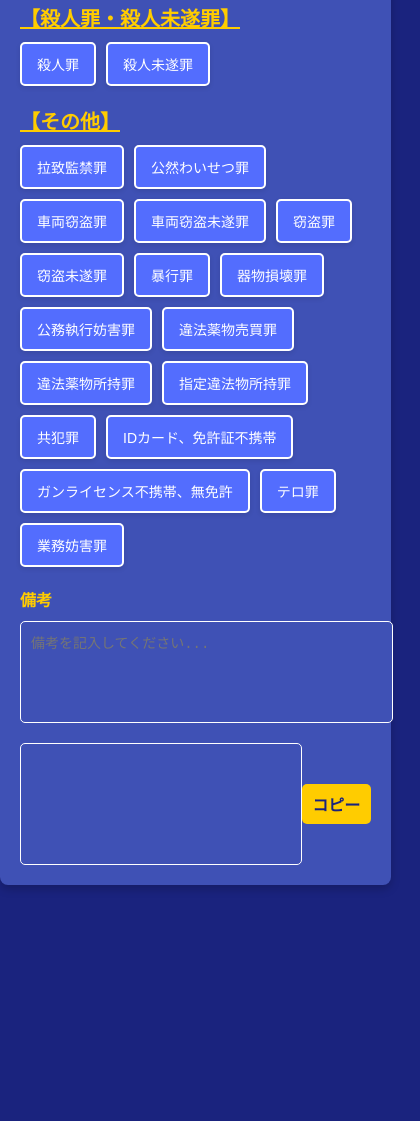
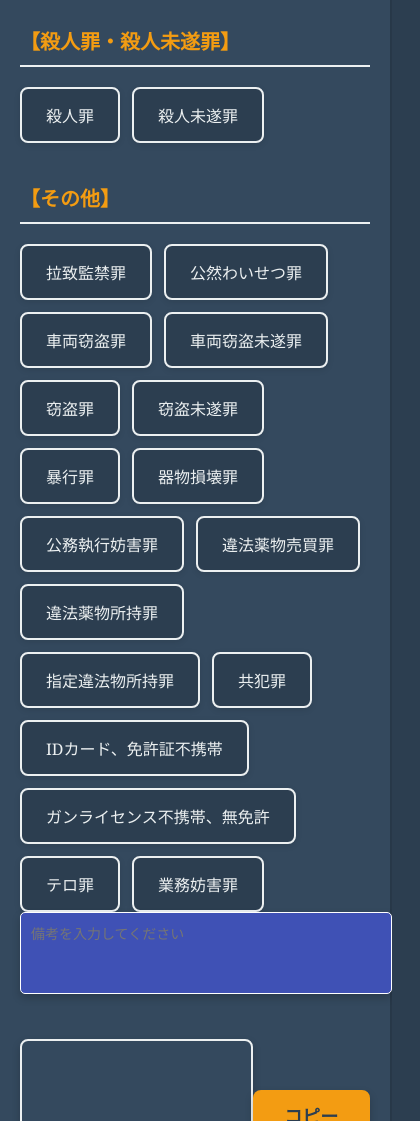
Before and after one commit to KuonRen/fine_calculation, a plain HTML site: page index.html in a window 390 px wide. Shown: the part 879-2000 px from the top of the page, 420 px wide, since content can reach past the window. Before the commit the page ends 1804 px from the top, so only its background shows below. Drawn offline with Linux system fonts and the light colour scheme.

Commit message:
Update index.html

```diff
--- a/index.html
+++ b/index.html
@@ -5,119 +5,117 @@
     <meta name="viewport" content="width=device-width, initial-scale=1.0">
     <title>罰金計算</title>
     <style>
-        /* 警察関連デザイン */
+        /* 全体のデザイン */
         body {
-            font-family: 'Arial', sans-serif;
-            background-color: #1a237e; /* 警察ブルー */
-            color: #fff;
+            font-family: 'Georgia', serif; /* 高級感のあるフォント */
+            background-color: #2c3e50; /* 黒に近いダークブルー */
+            color: #ecf0f1; /* 白っぽいテキストカラー */
             margin: 0;
             padding: 0;
         }
 
         h2 {
             text-align: center;
-            font-size: 28px;
-            margin-top: 30px;
-            color: #ffcc00; /* 金色: 警察のロゴカラー */
+            color: #f39c12; /* ゴールド色 */
+            font-size: 36px;
+            margin-top: 40px;
+            font-weight: 700;
+            text-transform: uppercase;
         }
 
         .container {
-            width: 90%;
             max-width: 800px;
             margin: 40px auto;
-            padding: 20px;
-            background-color: #3f51b5; /* ネイビーブルー */
-            border-radius: 8px;
-            box-shadow: 0 4px 10px rgba(0, 0, 0, 0.2);
+            padding: 30px;
+            background-color: #34495e; /* 深いグレー */
+            border-radius: 15px;
+            box-shadow: 0 10px 20px rgba(0, 0, 0, 0.2);
         }
 
         .category {
-            margin-bottom: 20px;
+            margin-bottom: 40px;
         }
 
         .category-title {
+            font-weight: bold;
             font-size: 20px;
-            font-weight: bold;
-            color: #ffcc00; /* 金色 */
-            margin-bottom: 10px;
-            text-decoration: underline;
+            color: #f39c12; /* ゴールド色 */
+            margin-bottom: 20px;
+            border-bottom: 2px solid #ecf0f1;
+            padding-bottom: 10px;
         }
 
         .crime-list {
             display: flex;
             flex-wrap: wrap;
-            gap: 10px;
+            gap: 12px;
         }
 
         .crime-item {
-            padding: 10px 15px;
-            background-color: #536dfe; /* 警察ブルー */
-            border-radius: 5px;
+            padding: 14px 24px;
+            border: 2px solid #ecf0f1;
+            background-color: #2c3e50; /* ダークな色合い */
             cursor: pointer;
             text-align: center;
-            font-size: 14px;
-            transition: background-color 0.3s;
-            border: 2px solid #fff;
-            box-shadow: 0 2px 5px rgba(0, 0, 0, 0.1);
+            font-size: 16px;
+            border-radius: 8px;
+            transition: background-color 0.3s, border-color 0.3s;
+            box-shadow: 0 2px 6px rgba(0, 0, 0, 0.1);
+        }
+
+        .crime-item:hover {
+            background-color: inherit;
+            border-color: #ecf0f1;
         }
 
         .crime-item.selected {
-            background-color: #ffcc00; /* 金色 */
-            color: #1a237e; /* 警察ブルー */
-            border-color: #ffcc00;
+            background-color: #e67e22; /* オレンジ色 */
+            color: #2c3e50;
+            border-color: #e67e22;
         }
 
         .output-container {
             display: flex;
             justify-content: space-between;
-            align-items: center; /* 高さの中央揃え */
-            margin-top: 20px;
+            align-items: center;
+            margin-top: 30px;
         }
 
         textarea {
             width: 75%;
-            height: 100px;
-            padding: 10px;
-            font-size: 14px;
-            border-radius: 5px;
-            border: 1px solid #fff;
-            background-color: #3f51b5; /* ネイビーブルー */
-            color: #fff;
+            height: 120px;
+            padding: 14px;
+            font-size: 16px;
+            border-radius: 8px;
+            border: 2px solid #ecf0f1;
             resize: none;
+            background-color: #34495e;
+            color: #ecf0f1;
+            box-shadow: 0 4px 8px rgba(0, 0, 0, 0.2);
         }
 
         button {
             width: 20%;
-            height: 40px;
-            background-color: #ffcc00; /* 金色 */
-            color: #1a237e; /* 警察ブルー */
-            font-size: 16px;
+            height: 50px;
+            cursor: pointer;
+            font-size: 18px;
             border: none;
-            border-radius: 5px;
-            cursor: pointer;
+            background-color: #f39c12; /* ゴールド */
+            color: #2c3e50;
+            border-radius: 8px;
+            transition: background-color 0.3s;
             font-weight: bold;
+            box-shadow: 0 4px 8px rgba(0, 0, 0, 0.2);
         }
 
         button:hover {
-            background-color: #ffb300; /* 金色の濃い色 */
+            background-color: #e67e22; /* 少しオレンジがかったゴールド */
         }
 
-        .remark-container {
-            margin-top: 20px;
-            display: flex;
-            flex-direction: column;
-        }
-
-        .remark-title {
-            font-size: 16px;
-            font-weight: bold;
-            color: #ffcc00;
-            margin-bottom: 10px;
-        }
-
+        /* 備考欄のデザイン */
         .remark-textarea {
             width: 100%;
-            height: 80px;
+            height: 60px;  /* 少し小さくしました */
             padding: 10px;
             font-size: 14px;
             border-radius: 5px;
@@ -126,11 +124,26 @@
             color: #fff;
             resize: none;
         }
+
+        /* レスポンシブ対応 */
+        @media (max-width: 768px) {
+            .container {
+                padding: 20px;
+            }
+
+            textarea {
+                width: 60%;
+            }
+
+            button {
+                width: 35%;
+            }
+        }
     </style>
 </head>
 <body>
     <div class="container">
-        <h2><img src="https://upload.wikimedia.org/wikipedia/commons/thumb/5/5d/Police_badge_icon.svg/1200px-Police_badge_icon.svg.png" class="icon" alt="警察バッジ">罰金計算</h2>
+        <h2>罰金計算</h2>
 
         <div class="category">
             <div class="category-title">【強盗罪】</div>
@@ -150,11 +163,9 @@
         <div class="category">
             <div class="category-title">【その他】</div>
             <div class="crime-list" id="otherList"></div>
-        </div>
 
-        <div class="remark-container">
-            <div class="remark-title">備考</div>
-            <textarea class="remark-textarea" id="remarks" placeholder="備考を記入してください..."></textarea>
+            <!-- 備考欄 -->
+            <textarea class="remark-textarea" id="remark" placeholder="備考を入力してください"></textarea>
         </div>
 
         <div class="output-container">
@@ -239,25 +250,18 @@
             const text = selectedCrimes.map(c => c.name).join(', ');
             const fine = selectedCrimes.reduce((sum, c) => sum + c.fine, 0);
             const jail = Math.min(60, selectedCrimes.reduce((sum, c) => sum + c.jailTime, 0));
+            const remark = document.getElementById('remark').value;
 
             const fineFormatted = fine.toLocaleString();
-            const outputText = `選択した罪: ${text}\n罰金: ¥${fineFormatted}\n刑期: ${jail}年`;
+            const outputText = `選択した罪: ${text}\n罰金: ¥${fineFormatted}\n刑期: ${jail}年\n備考: ${remark}`;
 
             document.getElementById('output').value = outputText;
         }
 
         function copyToClipboard() {
-            const outputText = document.getElementById('output').value;
-            const remarks = document.getElementById('remarks').value;
-
-            const fullText = `${outputText}\n備考: ${remarks}`;
-
-            const textArea = document.createElement('textarea');
-            textArea.value = fullText;
-            document.body.appendChild(textArea);
-            textArea.select();
+            const outputText = document.getElementById('output');
+            outputText.select();
             document.execCommand('copy');
-            document.body.removeChild(textArea);
         }
     </script>
 </body>
```
